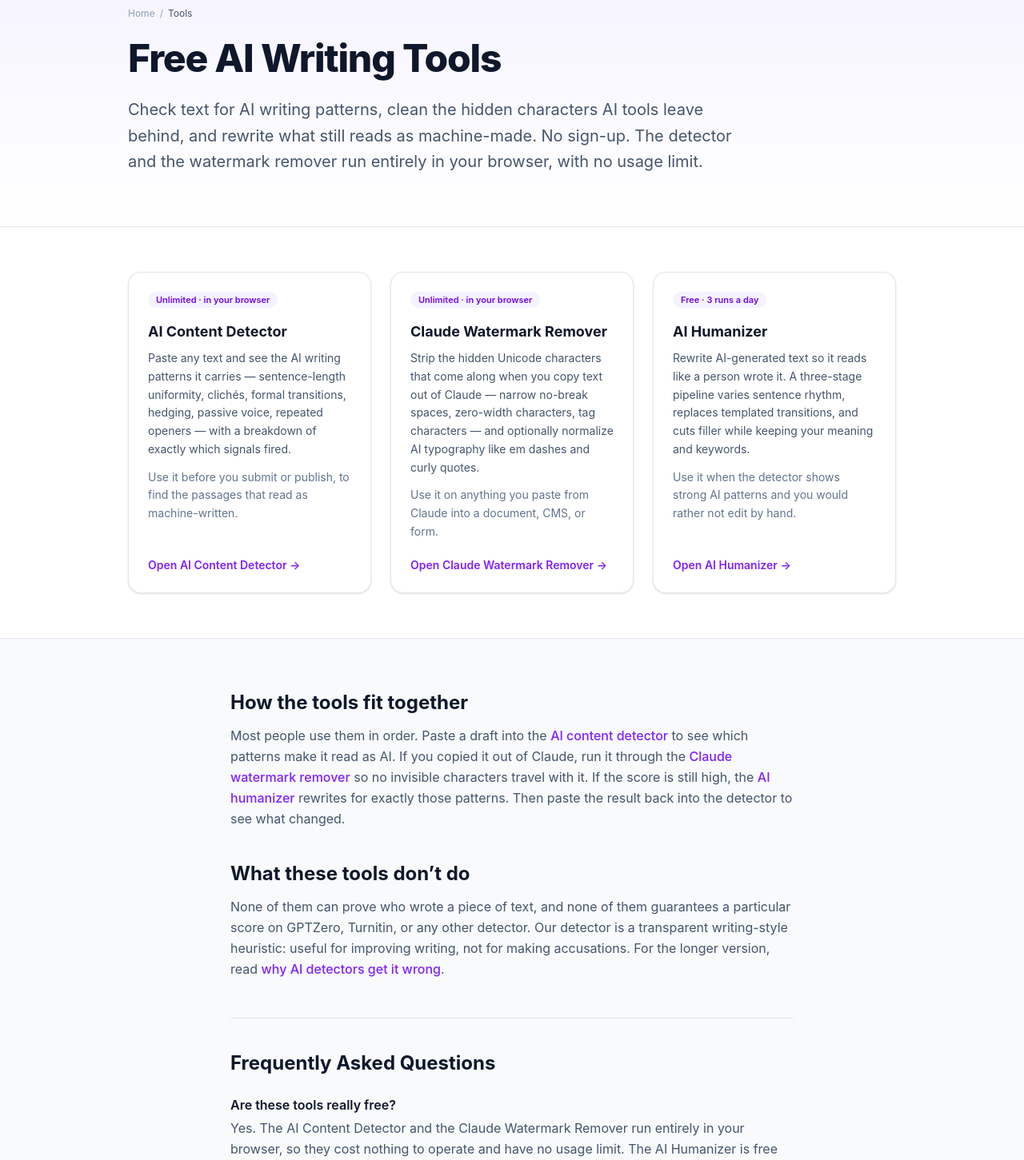
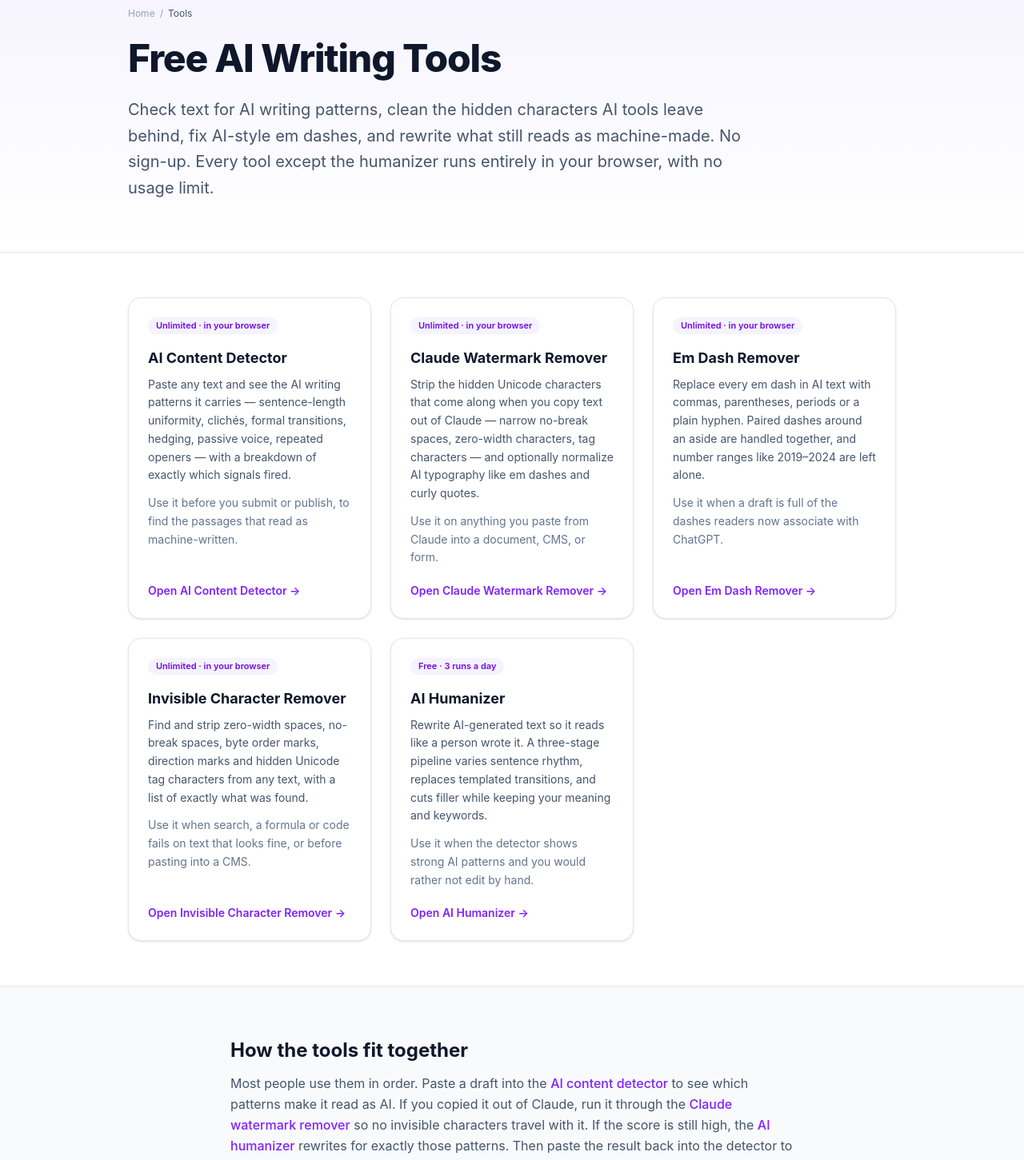
Before and after one commit to pratikkuyate/humanize-ai, a Next.js app: page /tools in a window 1280 px wide. Shown: the part 120-1571 px from the top of the page at 80% size. Built offline with nearby package versions, Linux system fonts and the light colour scheme; no server answers.

Commit message:
Add Em Dash and Invisible Character Removers

```diff
--- a/app/(pages)/tools/page.jsx
+++ b/app/(pages)/tools/page.jsx
@@ -36,6 +36,22 @@ const tools = [
     badge: "Unlimited · in your browser",
   },
   {
+    name: "Em Dash Remover",
+    href: "/tools/em-dash-remover",
+    summary:
+      "Replace every em dash in AI text with commas, parentheses, periods or a plain hyphen. Paired dashes around an aside are handled together, and number ranges like 2019–2024 are left alone.",
+    when: "Use it when a draft is full of the dashes readers now associate with ChatGPT.",
+    badge: "Unlimited · in your browser",
+  },
+  {
+    name: "Invisible Character Remover",
+    href: "/tools/invisible-character-remover",
+    summary:
+      "Find and strip zero-width spaces, no-break spaces, byte order marks, direction marks and hidden Unicode tag characters from any text, with a list of exactly what was found.",
+    when: "Use it when search, a formula or code fails on text that looks fine, or before pasting into a CMS.",
+    badge: "Unlimited · in your browser",
+  },
+  {
     name: "AI Humanizer",
     href: "/#tool",
     summary:
@@ -53,7 +69,7 @@ export const metadata = {
   openGraph: {
     title: "Free AI Writing Tools — Simply Humanize",
     description:
-      "An AI content detector that explains its score, a Claude watermark remover, and an AI humanizer. Free, no sign-up.",
+      "An AI content detector that explains its score, an em dash remover, hidden-character cleaners, and an AI humanizer. Free, no sign-up.",
     url: pageUrl,
     type: "website",
   },
@@ -61,14 +77,14 @@ export const metadata = {
     card: "summary_large_image",
     title: "Free AI Writing Tools — Simply Humanize",
     description:
-      "An AI content detector that explains its score, a Claude watermark remover, and an AI humanizer. Free, no sign-up.",
+      "An AI content detector that explains its score, an em dash remover, hidden-character cleaners, and an AI humanizer. Free, no sign-up.",
   },
 };
 
 const faqs = [
   {
     q: "Are these tools really free?",
-    a: `Yes. The AI Content Detector and the Claude Watermark Remover run entirely in your browser, so they cost nothing to operate and have no usage limit. The AI Humanizer is free for ${FREE_ATTEMPTS} runs a day; Pro removes that cap if you need more.`,
+    a: `Yes. The AI Content Detector, Claude Watermark Remover, Em Dash Remover and Invisible Character Remover run entirely in your browser, so they cost nothing to operate and have no usage limit. The AI Humanizer is free for ${FREE_ATTEMPTS} runs a day; Pro removes that cap if you need more.`,
   },
   {
     q: "Do I need an account?",
@@ -76,7 +92,7 @@ const faqs = [
   },
   {
     q: "Is my text uploaded anywhere?",
-    a: "Not by the detector or the watermark remover — both run locally with JavaScript and never send your text to a server. The humanizer has to send your text to process it; it is used to generate your result and is not stored afterwards.",
+    a: "Not by the detector, the watermark remover, the em dash remover or the invisible character remover — all four run locally with JavaScript and never send your text to a server. The humanizer has to send your text to process it; it is used to generate your result and is not stored afterwards.",
   },
   {
     q: "Which tool should I start with?",
@@ -126,8 +142,8 @@ export default function ToolsPage() {
           </h1>
           <p className="text-lg sm:text-xl text-slate-600 dark:text-slate-300 leading-relaxed max-w-3xl">
             Check text for AI writing patterns, clean the hidden characters AI tools leave behind,
-            and rewrite what still reads as machine-made. No sign-up. The detector and the
-            watermark remover run entirely in your browser, with no usage limit.
+            fix AI-style em dashes, and rewrite what still reads as machine-made. No sign-up.
+            Every tool except the humanizer runs entirely in your browser, with no usage limit.
           </p>
         </div>
       </section>
```
